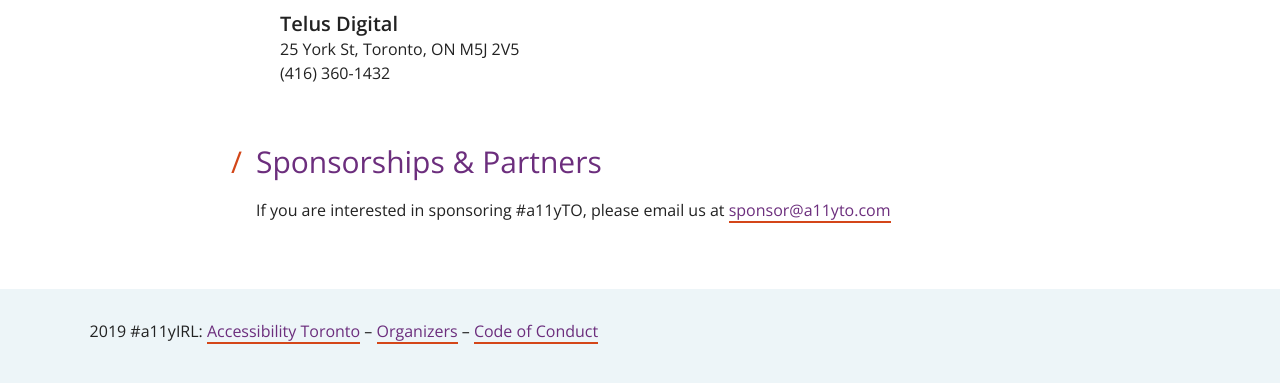
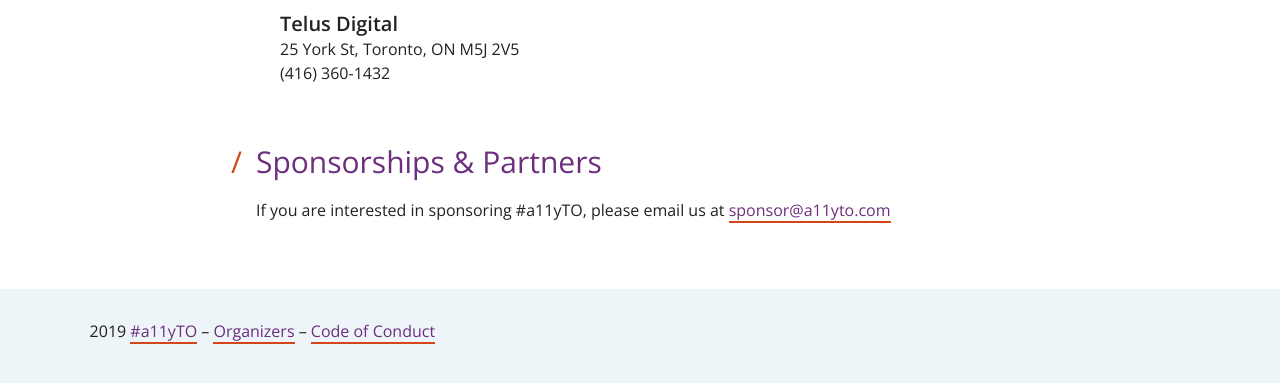
Before and after one commit to a11yTO/static-irl-site, a Jekyll site: the page built from index.html, in a window 1280 px wide and 900 px high, scrolled down 1230 px, cut to the strip 517-900 px from the top of the window. Built offline with Jekyll 4.4.1, drawn with Linux system fonts in a browser that asks for light colours.

Commit message:
Update a11yTO.com link text

```diff
--- a/_includes/footer.html
+++ b/_includes/footer.html
@@ -1,7 +1,7 @@
 
 
 <footer>
-  <p>{{ site.time | date: '%Y' }} #{{ site.title }}: <a href="https://a11yto.com/">Accessibility Toronto</a> &ndash;
+  <p>{{ site.time | date: '%Y' }} <a href="#">#a11yTO</a> &ndash;
     <a {% if page.id == 'organizers' %}class="current-page"{% endif %} href="organizers ">Organizers</a> &ndash;
     <a {% if page.id == 'conduct' %}class="current-page"{% endif %} href="code-of-conduct ">Code of Conduct</a>
   </p>
```
